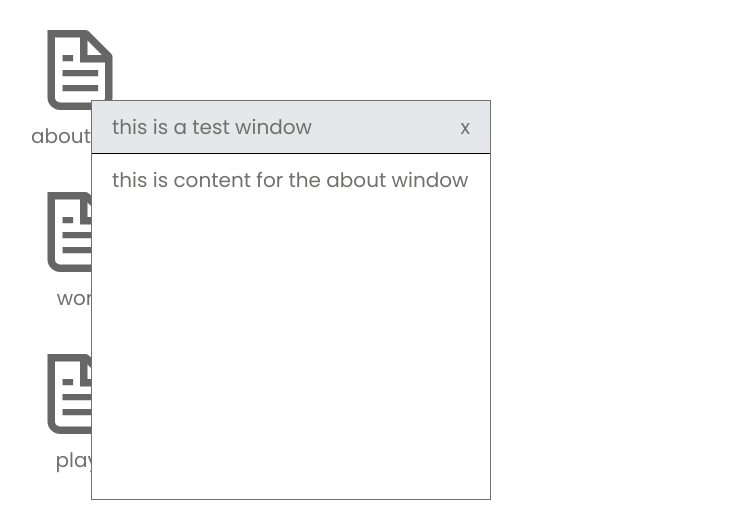
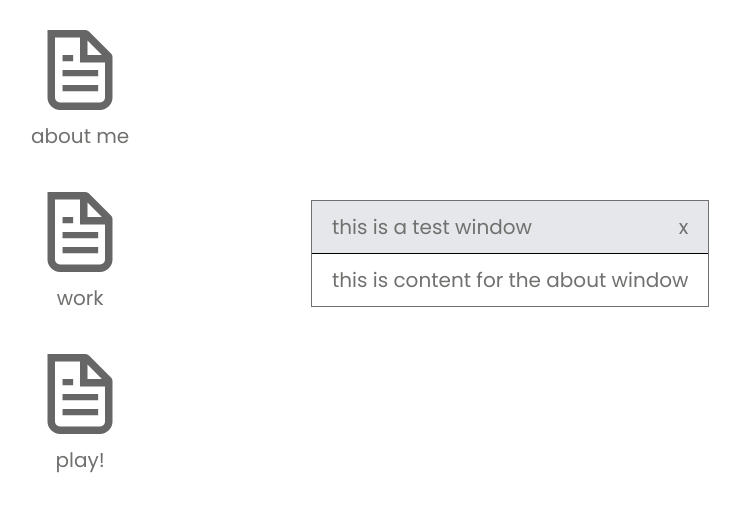
Before and after one commit to vle04/my-portfolio, a Next.js app: page / in a window 1280 px wide. Both pictures are taken after a click on the button "about me". Shown: the top 512 px of the page, without its empty margins (9-749 px from the left). Built offline with nearby package versions, Linux system fonts and the light colour scheme.

Commit message:
added framer motion

```diff
--- a/src/components/WindowSystem/WindowContainer.tsx
+++ b/src/components/WindowSystem/WindowContainer.tsx
@@ -1,5 +1,7 @@
 import Draggable from "react-draggable";
 import { useRef } from "react";
+import { motion } from "framer-motion";
+import { cn } from "@/lib/utils"; // from tailwind-variants or your custom utils
 
 // define proper type for properties of window component
 type WindowContainerProps = {
@@ -9,22 +11,37 @@ type WindowContainerProps = {
   children: React.ReactNode;
 };
 
-export default function AboutWindow({ onClose, onFocus, isTop, children }: WindowContainerProps) {
+export default function AboutWindow({
+  onClose,
+  onFocus,
+  isTop,
+  children,
+}: WindowContainerProps) {
   // create a red to the node we want to drag and pass it in as a prop
   const nodeRef = useRef(null);
 
   return (
-    <Draggable nodeRef={nodeRef} onStart={onFocus}>
-      <div
+    // <Draggable nodeRef={nodeRef} onStart={onFocus}>
+    <motion.div
+      drag
+      dragMomentum={false}
+      dragElastic={0}
+      onMouseDown={onFocus}
+      className="absolute top-1/4 left-1/4 border bg-white w-fit min-w-[300px] max-h-[80vh] overflow-auto"
+    >
+      {/* <div
         ref={nodeRef}
-        className={`absolute top-20 left-20 border w-[400px] h-[400px] bg-white ${isTop ? "z-50" : "z-40"}`}
-      >
+        className={`absolute top-20 left-20 border w-[400px] h-[400px] bg-white ${
+          isTop ? "z-50" : "z-40"
+        }`}
+      > */}
       <div className="flex justify-between border-b border-b-black bg-gray-200 w-full px-4 py-2">
         this is a test window
         <button onClick={onClose}>x</button>
       </div>
       <div className="px-4 py-2">{children}</div>
-      </div>
-    </Draggable>
+      {/* </div> */}
+    </motion.div>
+    // </Draggable>
   );
 }
```
Lines whose indentation alone changed are shown as unchanged.
